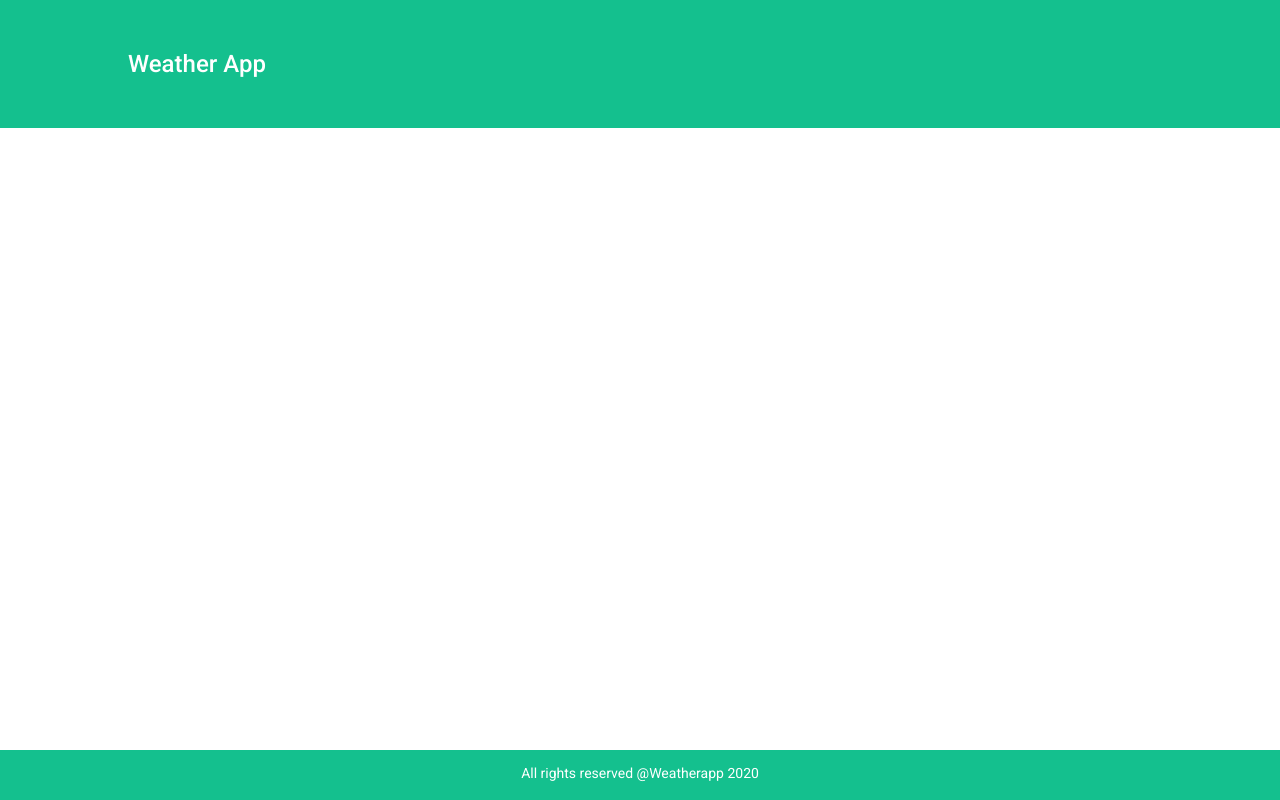
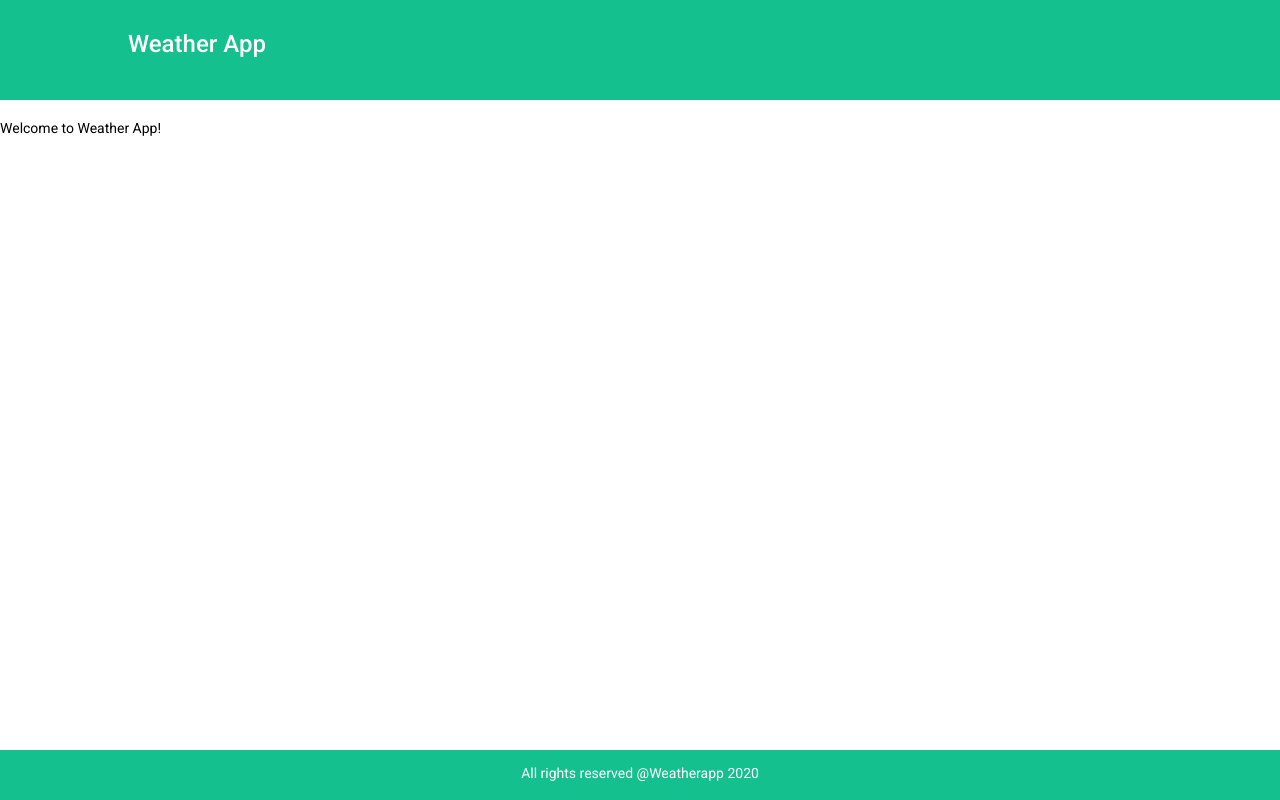
Before and after one commit to kavatibhagya/weatherapp, a React (Create React App) app: page / in a window 1280 px wide. Built offline with nearby package versions, Linux system fonts and the light colour scheme.

Commit message:
Added container and initial styles

```diff
--- a/public/index.html
+++ b/public/index.html
@@ -31,7 +31,6 @@
         font-family: 'Roboto', serif;
         font-size: 14px;
         margin: 0;
-        color: #fff;
       }
     </style>
   </head>
--- a/src/App.js
+++ b/src/App.js
@@ -1,6 +1,7 @@
 import React from 'react';
 import './App.scss';
 import Header from './components/Header';
+import Container from './components/Container';
 import Footer from './components/Footer';
 
 function App() {
@@ -8,6 +9,7 @@ function App() {
     <>
     <Header></Header>
     <main className="main">
+      <Container></Container>
     </main>
     <Footer></Footer>
     </>
--- a/src/App.scss
+++ b/src/App.scss
@@ -6,5 +6,5 @@
 .main {
   min-width: 80%;
   max-width: 1280px;
-  margin: 0 auto;
+  margin: 20px auto;
 }
--- a/src/components/Container/index.js
+++ b/src/components/Container/index.js
@@ -1 +1,14 @@
-import React from 'react';
+import React, { useEffect, useState } from 'react';
+import locations from '../../config/locations';
+
+function Container() {
+  const [location, setLocation] = useState(locations[0]);
+
+  return (
+    <>
+      <div>Welcome to Weather App!</div>
+    </>
+  )
+}
+
+export default Container;
--- a/src/components/Header/styles.scss
+++ b/src/components/Header/styles.scss
@@ -7,11 +7,12 @@
   &__content {
     min-width: 80%;
     max-width: 1280px;
-    margin: 30px auto;
+    margin: 0 auto;
   }
 
   &__logo {
     font-weight: 500;
     font-size: 24px;
+    margin: 30px 0;
   }
 }
```
Also changed, not shown: src/components/Container/styles.scss (added).
